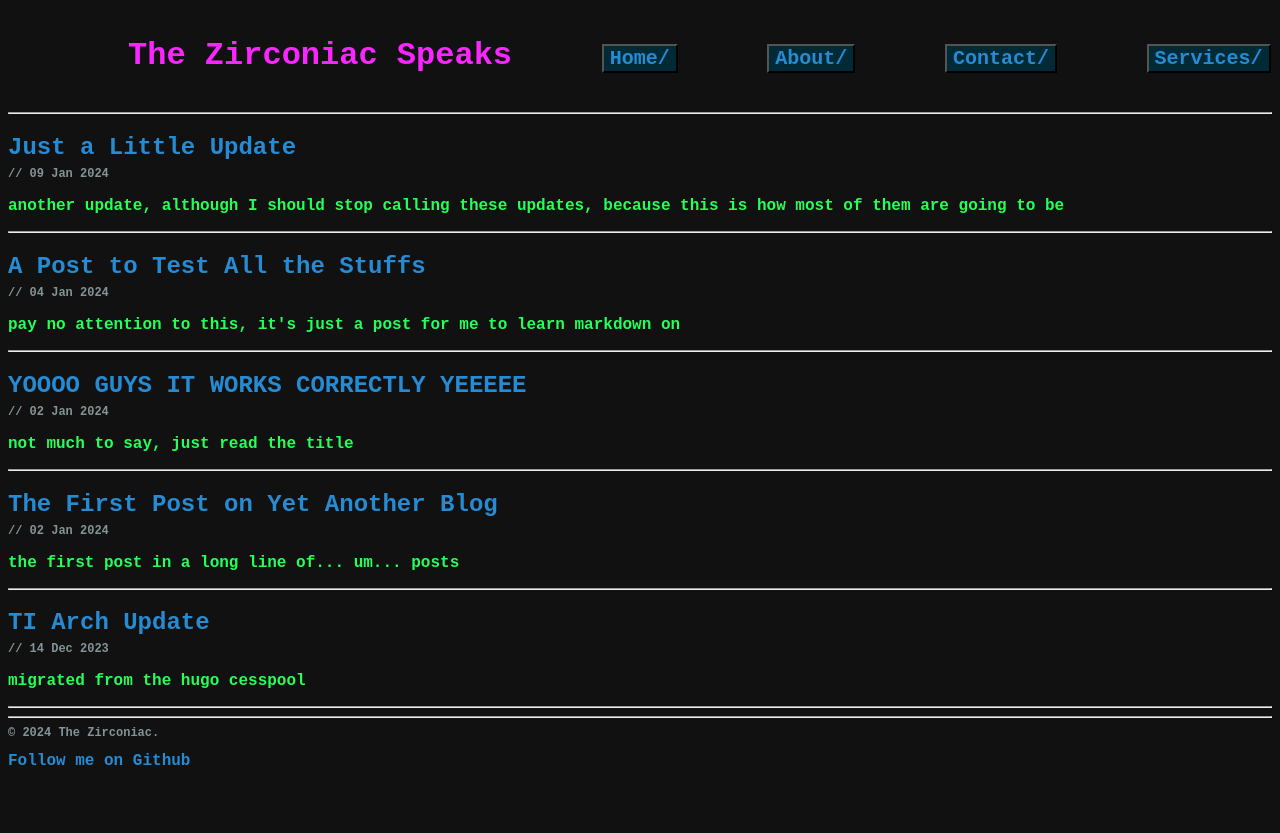
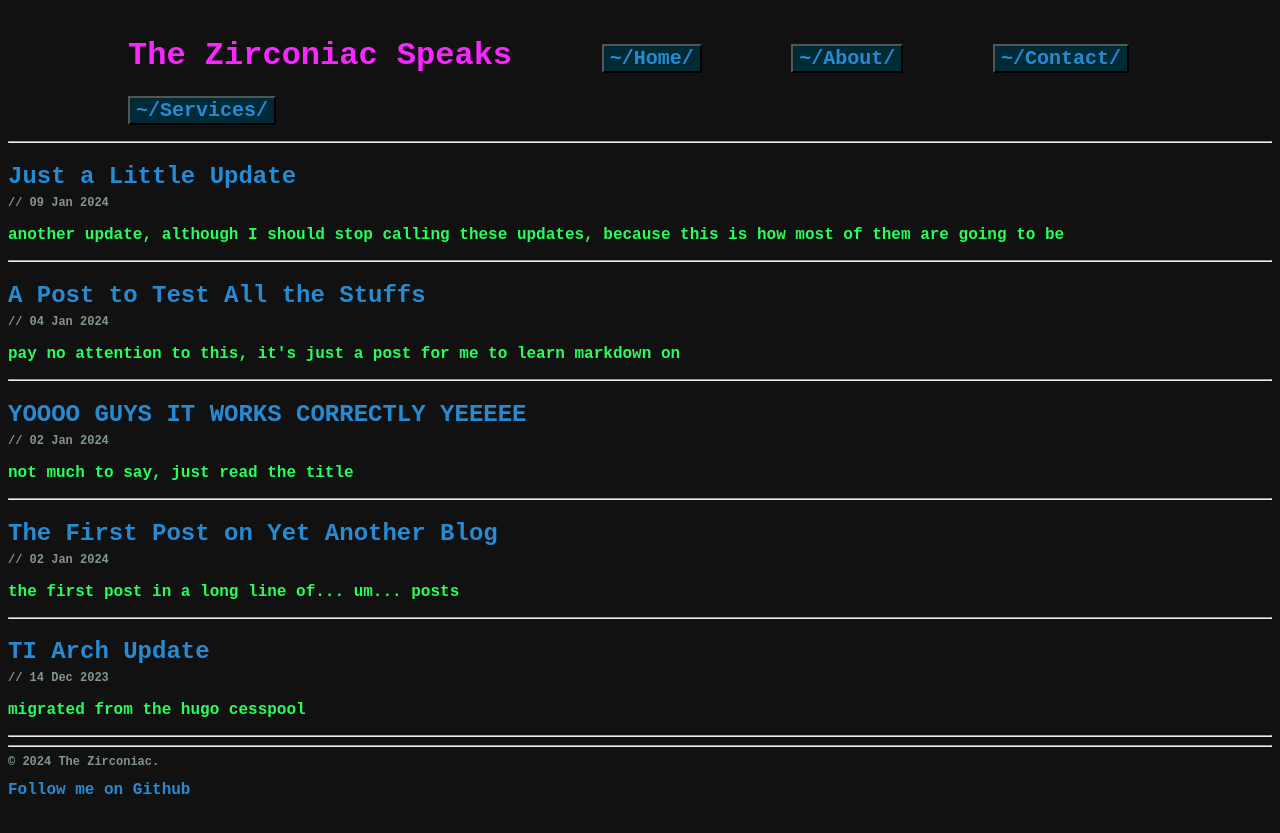
Before and after one commit to ZirconiaCubed3v2/ZirconiaCubed3v2.github.io, a Jekyll site: the page built from index.html, in a window 1280 px wide. Shown: the top 833 px of the page. Built offline with Jekyll 4.4.1, drawn with Linux system fonts in a browser that asks for light colours; some web fonts are replaced; the list of posts is cut into pages by our own code.

```diff
--- a/_layouts/default.html
+++ b/_layouts/default.html
@@ -13,10 +13,10 @@
 
     <ul class="navbar" style="list-style:none;">
       <li style="display:inline-block;padding-left:5em;"><h1 id="sitetitle" style="color:#f926ff;">{{ site.name }}<h1></li>
-      <li style="display:inline-block;padding-left:5em;"><button onclick="window.location.href='/'">Home/</li>
-      <li style="display:inline-block;padding-left:5em;"><button onclick="window.location.href='/info/about'">About/</li>
-      <li style="display:inline-block;padding-left:5em;"><button onclick="window.location.href='/info/contact'">Contact/</li>
-      <li style="display:inline-block;padding-left:5em;"><button onclick="window.location.href='/info/services'">Services/</li>
+      <li style="display:inline-block;padding-left:5em;"><button onclick="window.location.href='/'">~/Home/</li>
+      <li style="display:inline-block;padding-left:5em;"><button onclick="window.location.href='/info/about'">~/About/</li>
+      <li style="display:inline-block;padding-left:5em;"><button onclick="window.location.href='/info/contact'">~/Contact/</li>
+      <li style="display:inline-block;padding-left:5em;"><button onclick="window.location.href='/info/services'">~/Services/</li>
     </ul>
     <hr style="color:#b58900">
   </head>
```
